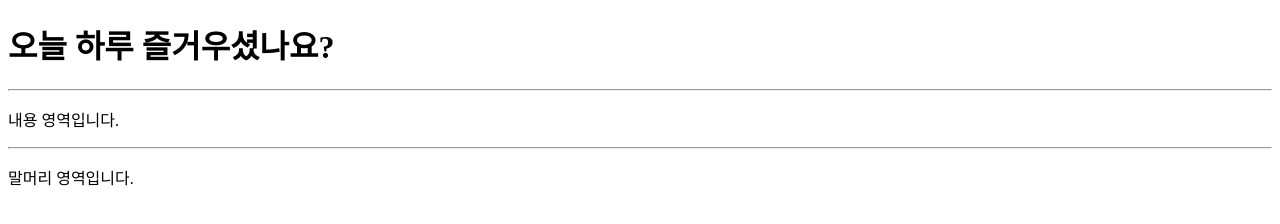
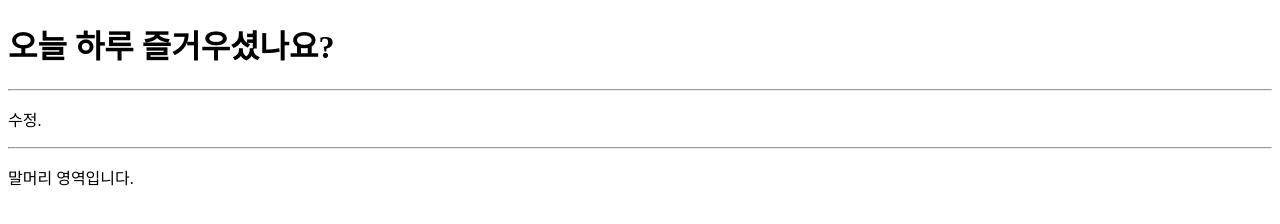
Before and after one commit to yikl1004/gulp-learning, a plain HTML site: page index.html in a window 1280 px wide. Drawn offline with Linux system fonts and the light colour scheme.

Commit message:
Update index.html

```diff
--- a/index.html
+++ b/index.html
@@ -14,7 +14,7 @@
 		</head>
 		<hr>
 		<div id="container">
-			<p>내용 영역입니다.</p>
+			<p>수정.</p>
 		</div>
 		<hr>
 		<footer>
```
